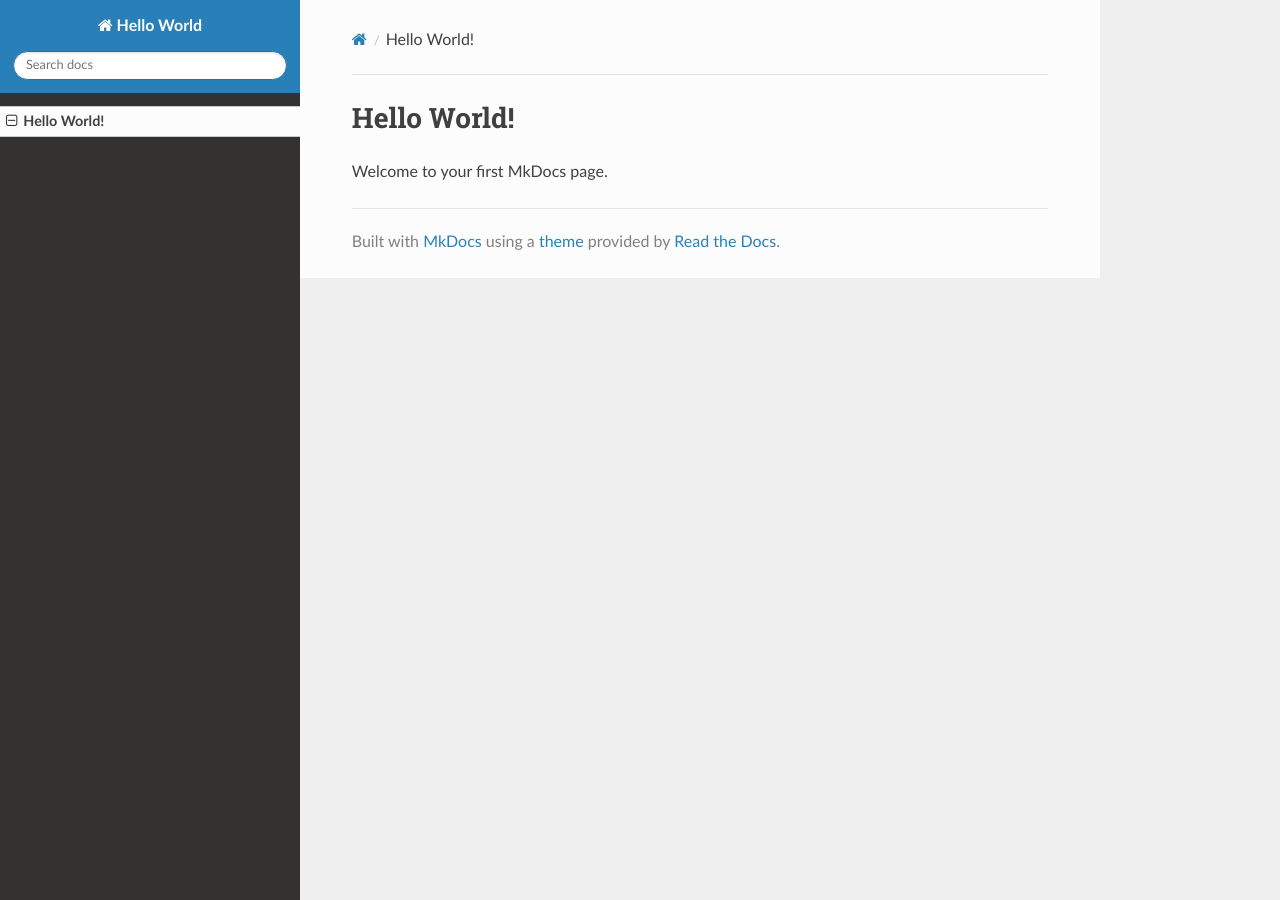
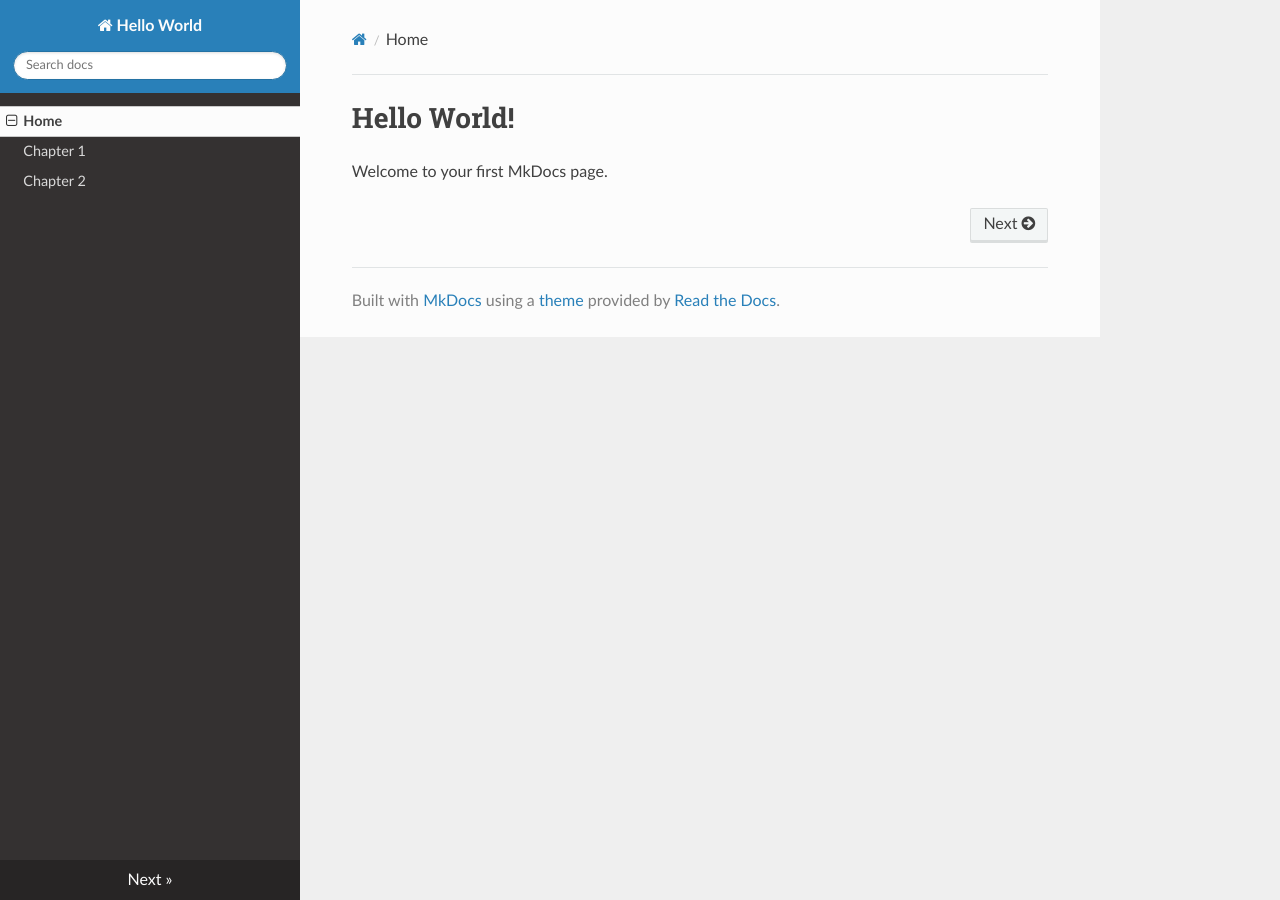
Before and after one commit to dhammon/pagetest, an MkDocs documentation site: the page built from docs/index.md, in a window 1280 px wide. Built offline with MkDocs 1.6.1, drawn with Linux system fonts in a browser that asks for light colours; nearby versions of some CDN libraries.

Commit message:
feat: Add chapters 1 and 2 to the ebook

```diff
--- a/mkdocs.yml
+++ b/mkdocs.yml
@@ -1,3 +1,8 @@
 site_name: Hello World
 site_url: https://daniel.github.io/pagetest
 theme: readthedocs
+
+nav:
+  - Home: index.md
+  - 'Chapter 1': chapter1.md
+  - 'Chapter 2': chapter2.md
```
Also changed, not shown: docs/chapter1.md (added, +3 -0 lines), docs/chapter2.md (added, +3 -0 lines).
